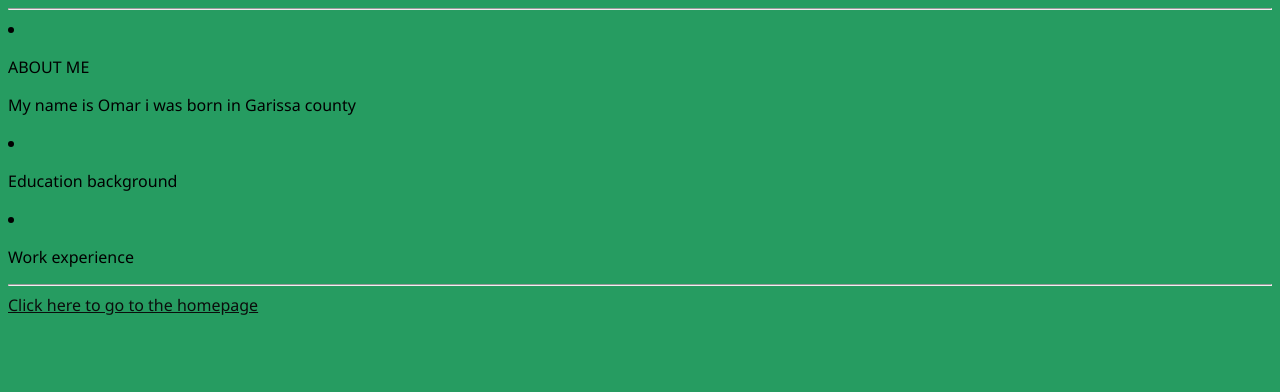
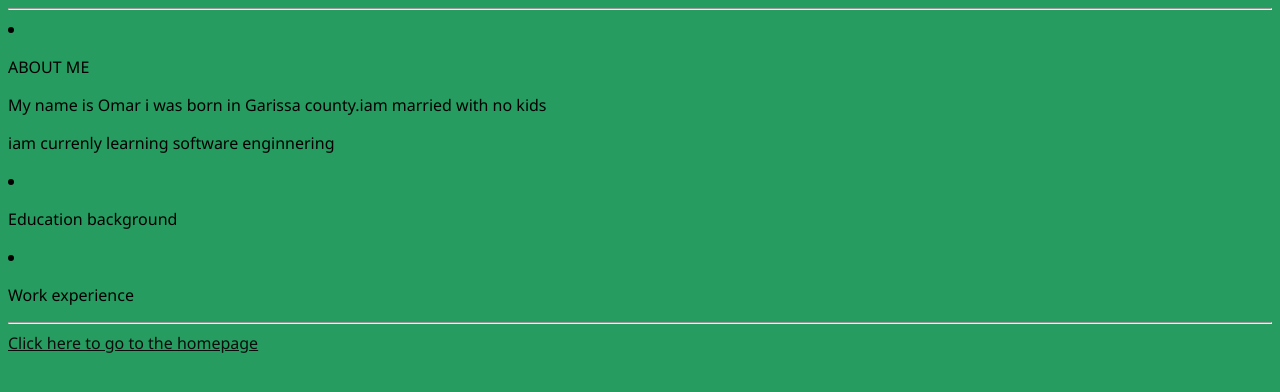
Before and after one commit to omar4586/omar_portfolio, a plain HTML site: page portfolio.html in a window 1280 px wide. Drawn offline with Linux system fonts and the light colour scheme.

Commit message:
more iformation added on about me

```diff
--- a/portfolio.html
+++ b/portfolio.html
@@ -8,7 +8,14 @@
     <hr>
    <li> <p>ABOUT ME
     <div>
-        My name is Omar i was born in Garissa county
+        My name is Omar i was born in Garissa county.iam married with no kids
+        <p>iam currenly learning software enginnering </p>
+
+
+
+
+
+
     </div>
 
 </p> </li>
```
